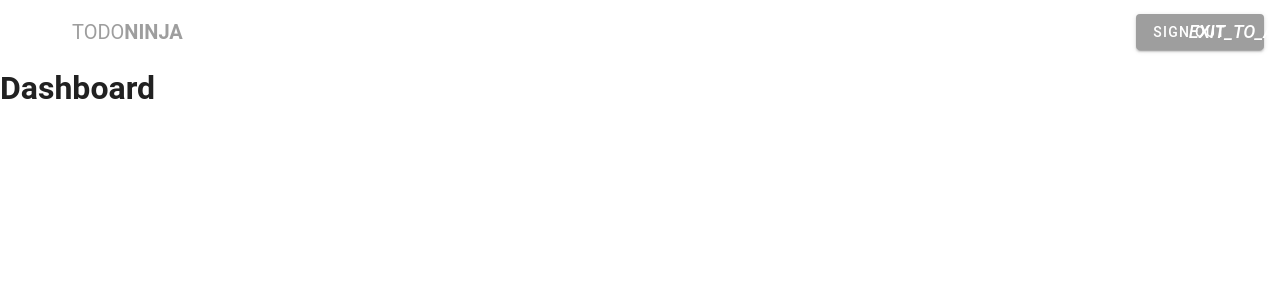
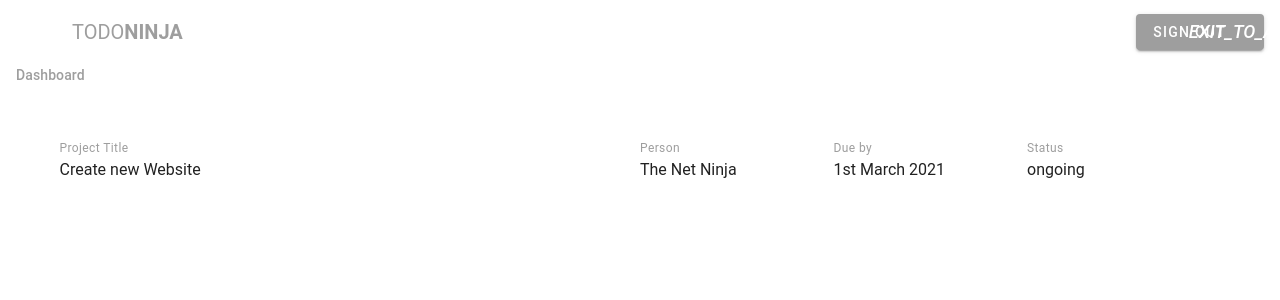
Before and after one commit to nicatdursunlu/ninja-todo, a Vue app: page / in a window 1280 px wide. Shown: the top 300 px of the page. Built offline with nearby package versions, Linux system fonts and the light colour scheme; the HTML template or start-up script is replaced by a standard one.

Commit message:
add grid

```diff
--- a/src/App.vue
+++ b/src/App.vue
@@ -1,7 +1,7 @@
 <template>
-  <v-app color="blue">
+  <v-app class="blue">
     <Navbar/>
-    <v-main>
+    <v-main class="mx-4 mb-4">
       <router-view/>
     </v-main>
   </v-app>
--- a/src/components/Navbar.vue
+++ b/src/components/Navbar.vue
@@ -13,7 +13,7 @@
       </v-btn>
     </v-toolbar>
 
-    <v-navigation-drawer temporary app v-model="drawer" class="primary">
+    <v-navigation-drawer  app v-model="drawer" class="primary">
       <v-list>
         <v-list-item v-for="link in links" :key="link.text" router :to="link.route">
           <v-list-item-action>
--- a/src/plugins/vuetify.js
+++ b/src/plugins/vuetify.js
@@ -3,11 +3,15 @@ import Vuetify from 'vuetify/lib/framework';
 
 Vue.use(Vuetify);
 
-export default new Vuetify({
+const options = {
     theme: {
         primary: '#9652ff',
         success: '#3cd1c2',
         info: '#ffaa2c',
         error: '#f83e70'
-    }
+    },
+}
+
+export default new Vuetify({
+    ...options
 });
--- a/src/views/Dashboard.vue
+++ b/src/views/Dashboard.vue
@@ -1,13 +1,34 @@
 <template>
   <div class="dashboard">
-    <h1>Dashboard</h1>
+    <h1 class="subtitle-2 grey--text">Dashboard</h1>
+
+    <v-container class="my-10">
+      <v-card flat class="pa-3">
+        <v-layout row wrap>
+          <v-flex xs12 md6>
+            <div class="caption grey--text">Project Title</div>
+            <div>Create new Website</div>
+          </v-flex>
+          <v-flex xs6 sm4 md2>
+            <div class="caption grey--text">Person</div>
+            <div>The Net Ninja</div>
+          </v-flex>
+          <v-flex xs6 sm4 md2>
+            <div class="caption grey--text">Due by </div>
+            <div>1st March 2021</div>
+          </v-flex>
+          <v-flex xs2 sm4 md2>
+            <div class="caption grey--text">Status</div>
+            <div>ongoing</div>
+          </v-flex>
+        </v-layout>
+      </v-card>
+    </v-container>
   </div>
 </template>
 
 <script>
-export default {
-
-}
+export default {}
 </script>
 
 <style scoped>
--- a/src/views/Projects.vue
+++ b/src/views/Projects.vue
@@ -1,6 +1,10 @@
 <template>
   <div class="projects">
-    <h1>Projects</h1>
+    <h1 class="subtitle-2 grey--text">Projects</h1>
+
+    <v-container class="my-10">
+      content
+    </v-container>
   </div>
 </template>
 
--- a/src/views/Team.vue
+++ b/src/views/Team.vue
@@ -1,13 +1,15 @@
 <template>
   <div class="team">
-    <h1>Team</h1>
+    <h1 class="subtitle-2 grey--text">Team</h1>
+
+    <v-container class="my-10">
+      content
+    </v-container>
   </div>
 </template>
 
 <script>
-export default {
-
-}
+export default {}
 </script>
 
 <style scoped>
```
